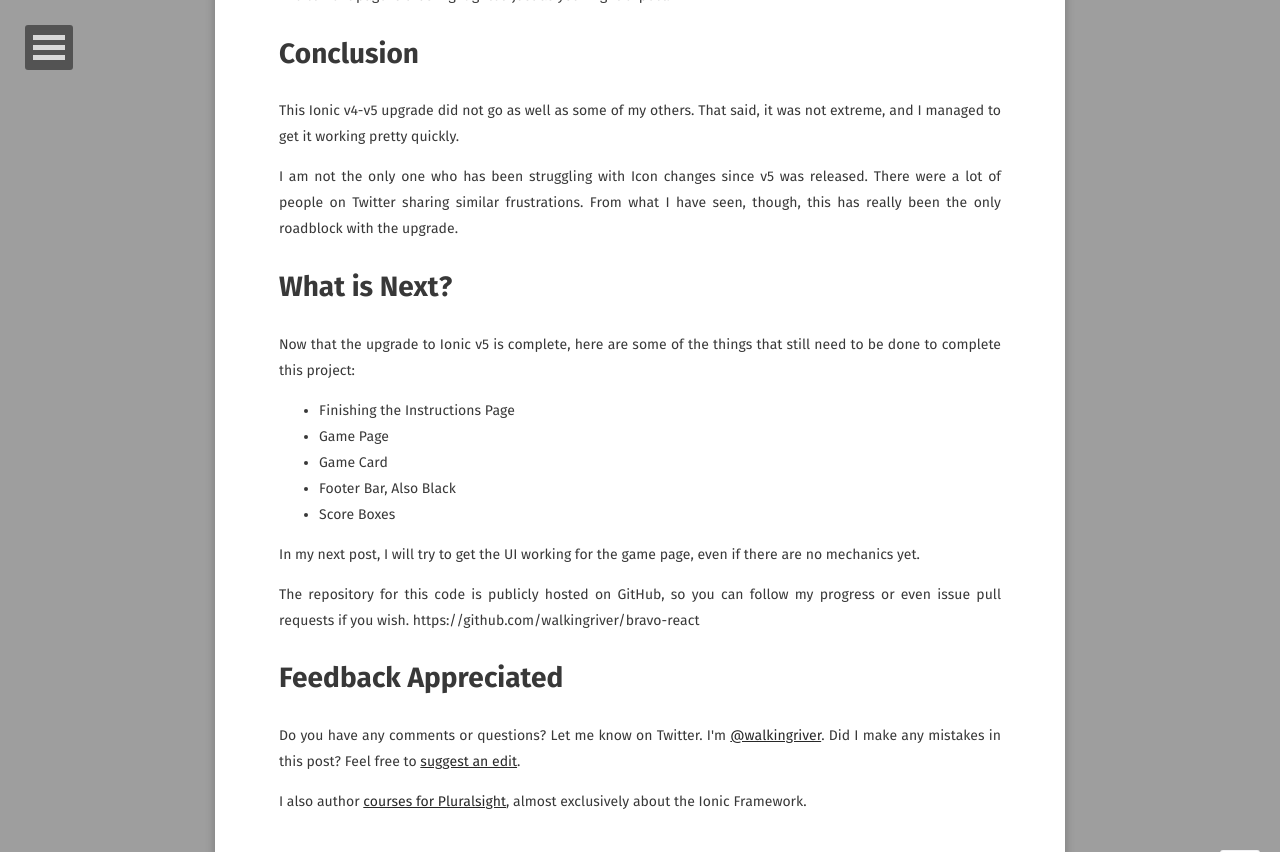
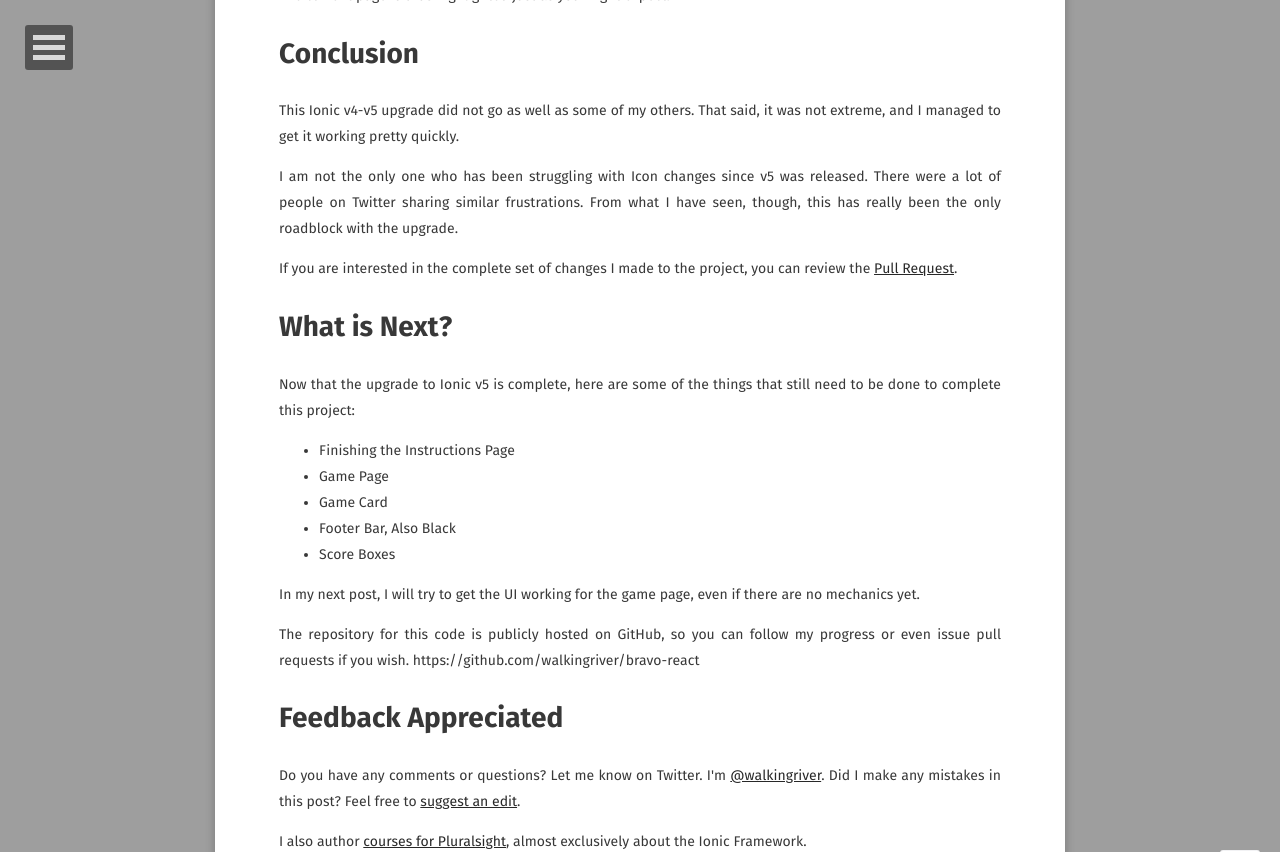
Before and after one commit to walkingriver/walkingriver.github.io, a Jekyll site: the page built from _posts/2020-02-17-ionic-react-5.md, in a window 1280 px wide and 900 px high, scrolled down 6393 px, cut to the strip 0-852 px from the top of the window. Built offline with Jekyll 4.4.1, drawn with Linux system fonts in a browser that asks for light colours; some web fonts are replaced.

Commit message:
Add PR details to Ionic-React-5

```diff
--- a/_posts/2020-02-17-ionic-react-5.md
+++ b/_posts/2020-02-17-ionic-react-5.md
@@ -210,6 +210,8 @@ This Ionic v4-v5 upgrade did not go as well as some of my others. That said, it
 
 I am not the only one who has been struggling with Icon changes since v5 was released. There were a lot of people on Twitter sharing similar frustrations. From what I have seen, though, this has really been the only roadblock with the upgrade.
 
+If you are interested in the complete set of changes I made to the project, you can review the [Pull Request](https://github.com/walkingriver/bravo-react/pull/3/files).
+
 # What is Next?
 Now that the upgrade to Ionic v5 is complete, here are some of the things that still need to be done to complete this project:
 - Finishing the Instructions Page
```
